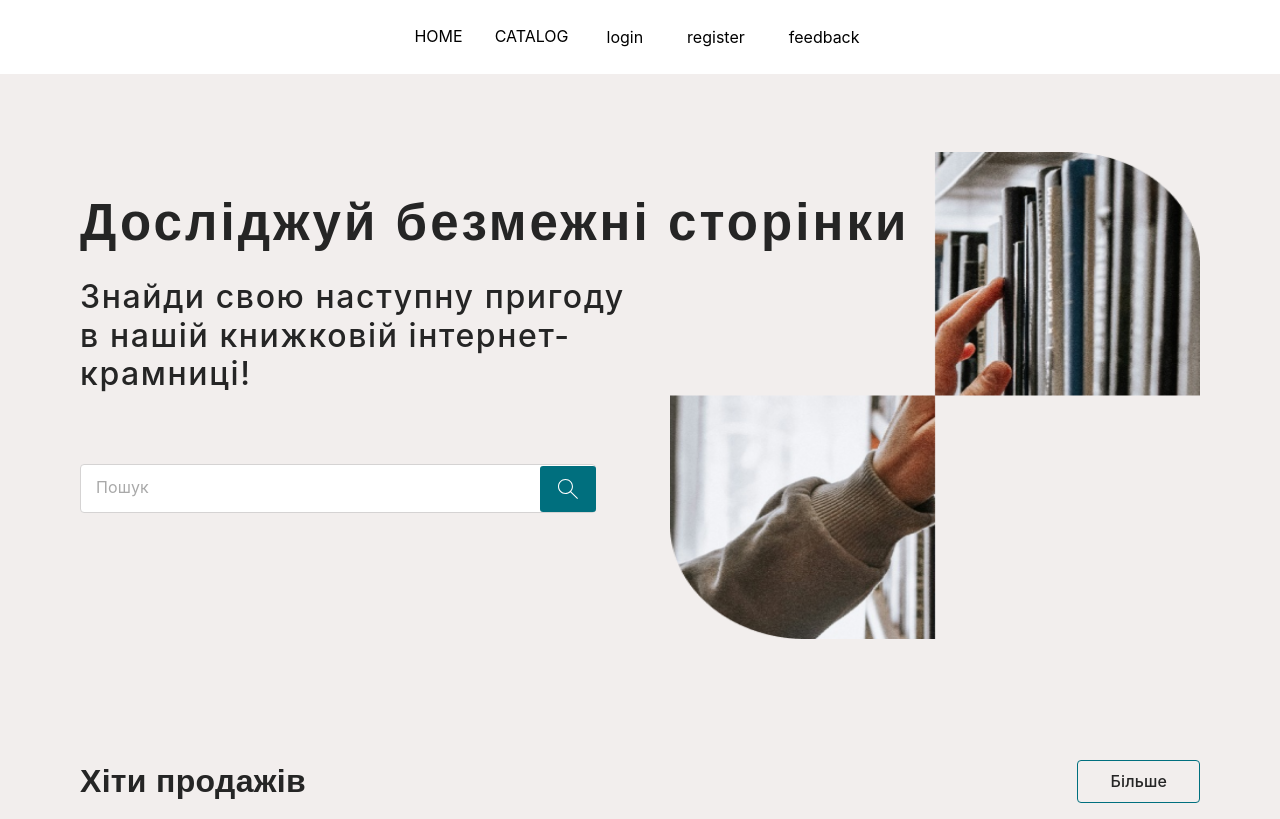
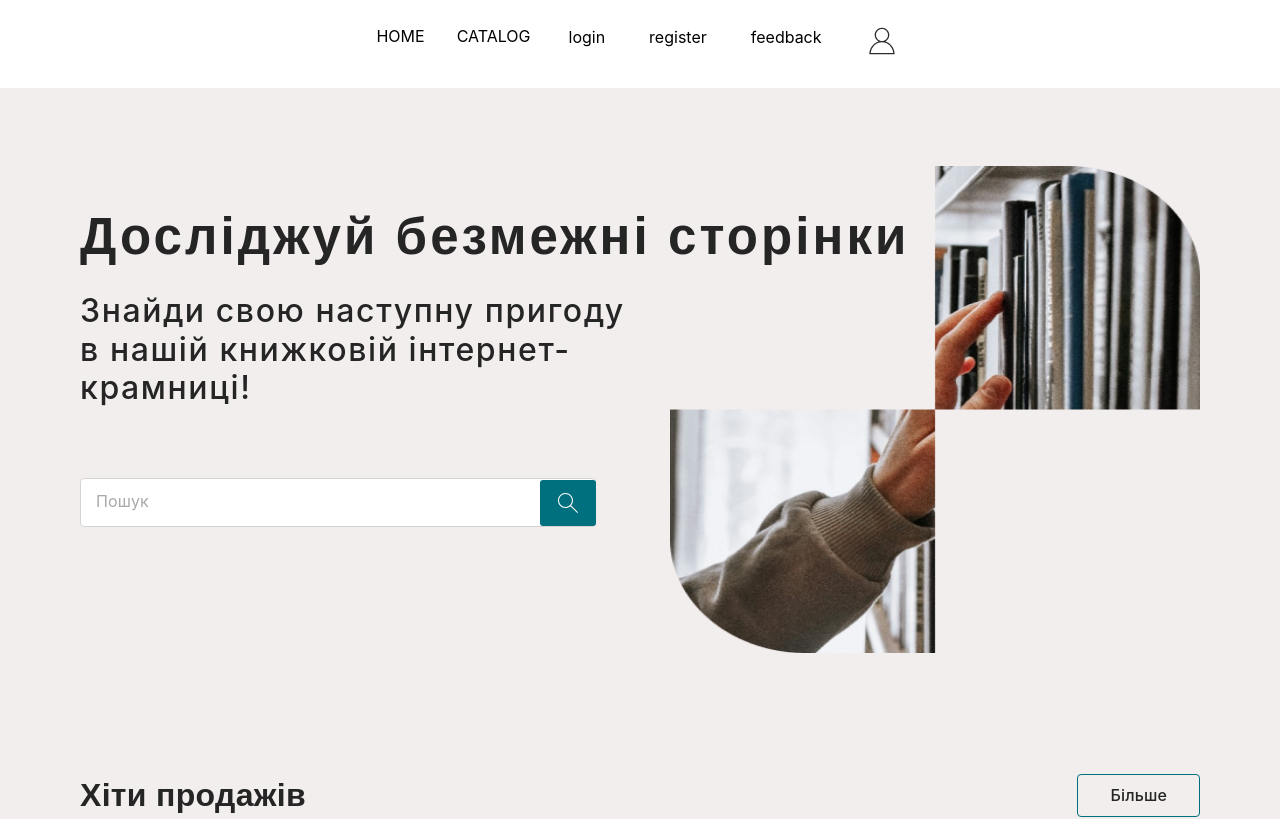
Before and after one commit to kazymirT/BookMates, a React (Vite) app: page / in a window 1280 px wide. Shown: the top 819 px of the page. Built offline with nearby package versions, Linux system fonts and the light colour scheme.

Commit message:
feat: add dropdown component

```diff
--- a/src/Layout/Header/Header.tsx
+++ b/src/Layout/Header/Header.tsx
@@ -3,6 +3,7 @@ import { NavLink } from 'react-router-dom';
 
 import styles from './Header.module.scss';
 import { PAGES, ROUTE_PATH } from '../../utils/constants';
+import DropDown from '@/components/ui-components/Dropdown/DropDown';
 import { useAppDispatch, useAppSelector } from '@/redux/hooks';
 import { useGetUserQuery } from '@/redux/services/user';
 import { toggleModal } from '@/redux/slices/modalSlice';
@@ -38,6 +39,7 @@ const Header = () => {
           <li>
             <button onClick={handleFeedback}>feedback</button>
           </li>
+          <DropDown />
         </ul>
       </nav>
       {user && <p>{user.firstName}</p>}
--- /dev/null
+++ b/src/components/ui-components/Dropdown/DropDown.module.scss
@@ -0,0 +1,46 @@
+@use '@/styles/colors.scss';
+
+.dropdown {
+  position: relative;
+}
+
+.container {
+  position: absolute;
+  top: 110%;
+
+  overflow: hidden;
+
+  box-shadow: 2px 3px 37px 0 #00000040;
+
+  transition: max-height 0.5s ease;
+
+  & > .list {
+    z-index: 10;
+
+    display: flex;
+    flex-direction: column;
+    gap: 0.75em;
+
+    width: max-content;
+    padding: 2em;
+
+    color: colors.$quartz;
+
+    background-color: #fff;
+
+    & > li {
+      padding: 0 0.25em;
+      font-weight: 400;
+      line-height: 1.1875em;
+      color: #000;
+    }
+  }
+}
+
+.open {
+  max-height: 500px;
+}
+
+.closed {
+  max-height: 0;
+}
--- /dev/null
+++ b/src/components/ui-components/Dropdown/DropDown.tsx
@@ -0,0 +1,85 @@
+import classNames from 'classnames';
+import React from 'react';
+
+import styles from './DropDown.module.scss';
+
+// type DropdownProps = {
+//   options: React.ReactNode;
+//   toggler: React.ReactNode;
+// };
+
+const DropDown = () => {
+  const [isOpen, setIsOpen] = React.useState(false);
+
+  const dropDownRef = React.useRef<HTMLDivElement | null>(null);
+  const listRef = React.useRef<HTMLDivElement | null>(null);
+
+  React.useEffect(() => {
+    let positionLeft: boolean;
+    const displayWidth = window.innerWidth;
+    if (dropDownRef.current) {
+      const dropdownPosition = dropDownRef.current.getBoundingClientRect();
+      const center = dropdownPosition.x + dropdownPosition.width / 2;
+      positionLeft = displayWidth / 2 < center;
+      if (listRef.current) {
+        const listWidth = listRef.current.offsetWidth;
+        if (positionLeft) {
+          const shift = Math.min(
+            displayWidth - dropdownPosition.right,
+            listWidth / 6
+          );
+          listRef.current.style.right = `-${shift}px`;
+        } else {
+          const shift = Math.min(listWidth / 6, dropdownPosition.left);
+          listRef.current.style.left = `-${shift}px`;
+        }
+      }
+    }
+  }, []);
+
+  React.useEffect(() => {
+    const handleClose: EventListener = (e: Event) => {
+      if (
+        dropDownRef.current &&
+        !dropDownRef.current.contains(e.target as Node)
+      ) {
+        setIsOpen(false);
+      }
+    };
+    isOpen && document.body.addEventListener('click', handleClose, true);
+    return () => {
+      isOpen && document.body.removeEventListener('click', handleClose, true);
+    };
+  }, [isOpen]);
+
+  const containerClName = classNames(styles.container, {
+    [styles['open']]: isOpen,
+    [styles['closed']]: !isOpen,
+  });
+
+  const toggle = () => {
+    setIsOpen((prev) => !prev);
+  };
+
+  return (
+    <div ref={dropDownRef} className={styles.dropdown}>
+      <button id="close-dropdown" onClick={toggle}>
+        <img
+          src="/src/assets/icons/Account.svg"
+          alt="profile"
+          width={32}
+          height={32}
+        />
+      </button>
+      <div ref={listRef} className={containerClName}>
+        <ul className={styles.list}>
+          <li>Логін</li>
+          <li>Створити акаунт</li>
+          <li>Підтримка</li>
+        </ul>
+      </div>
+    </div>
+  );
+};
+
+export default DropDown;
```
Also changed, not shown: src/assets/icons/Account.svg (added).
